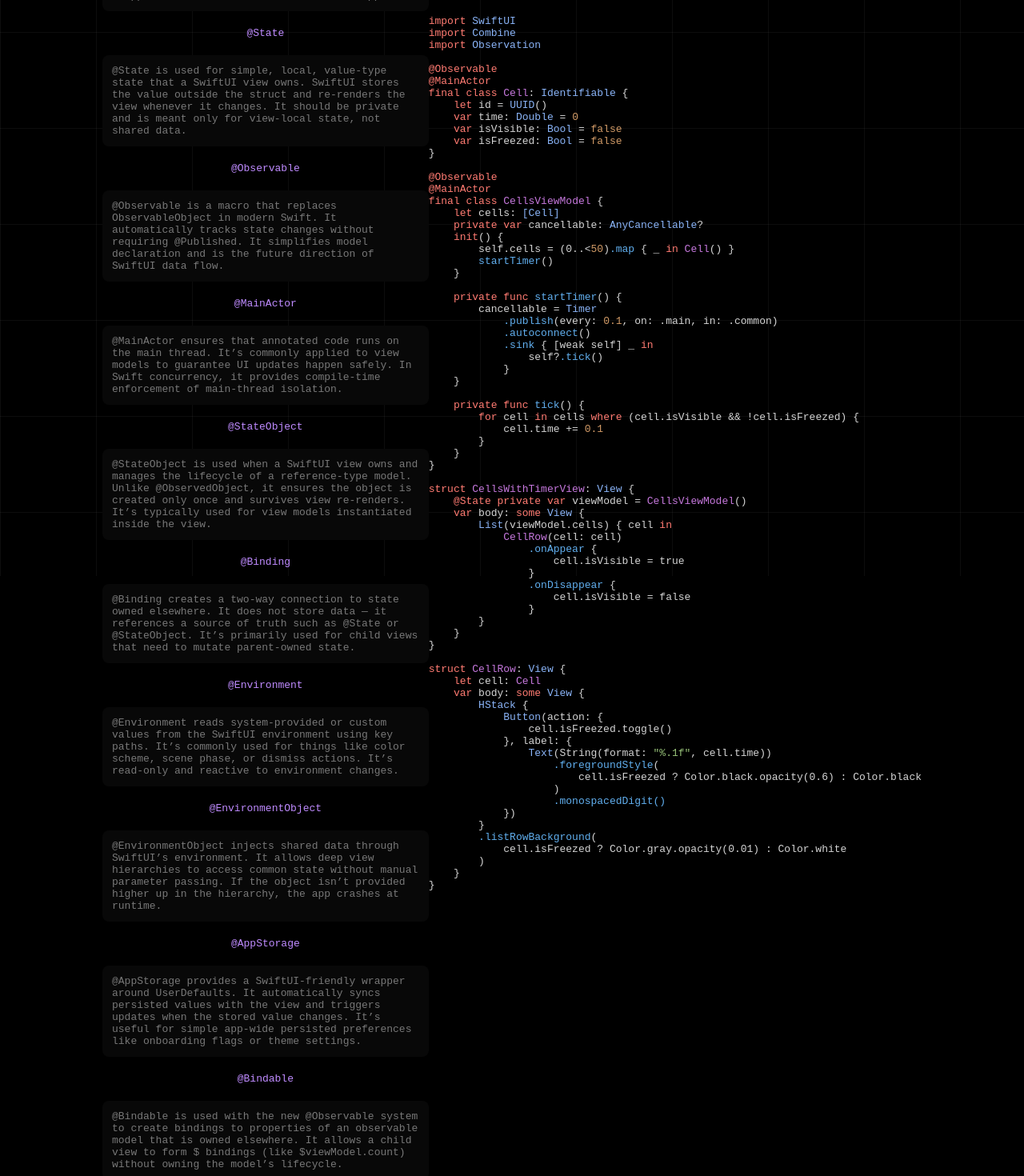
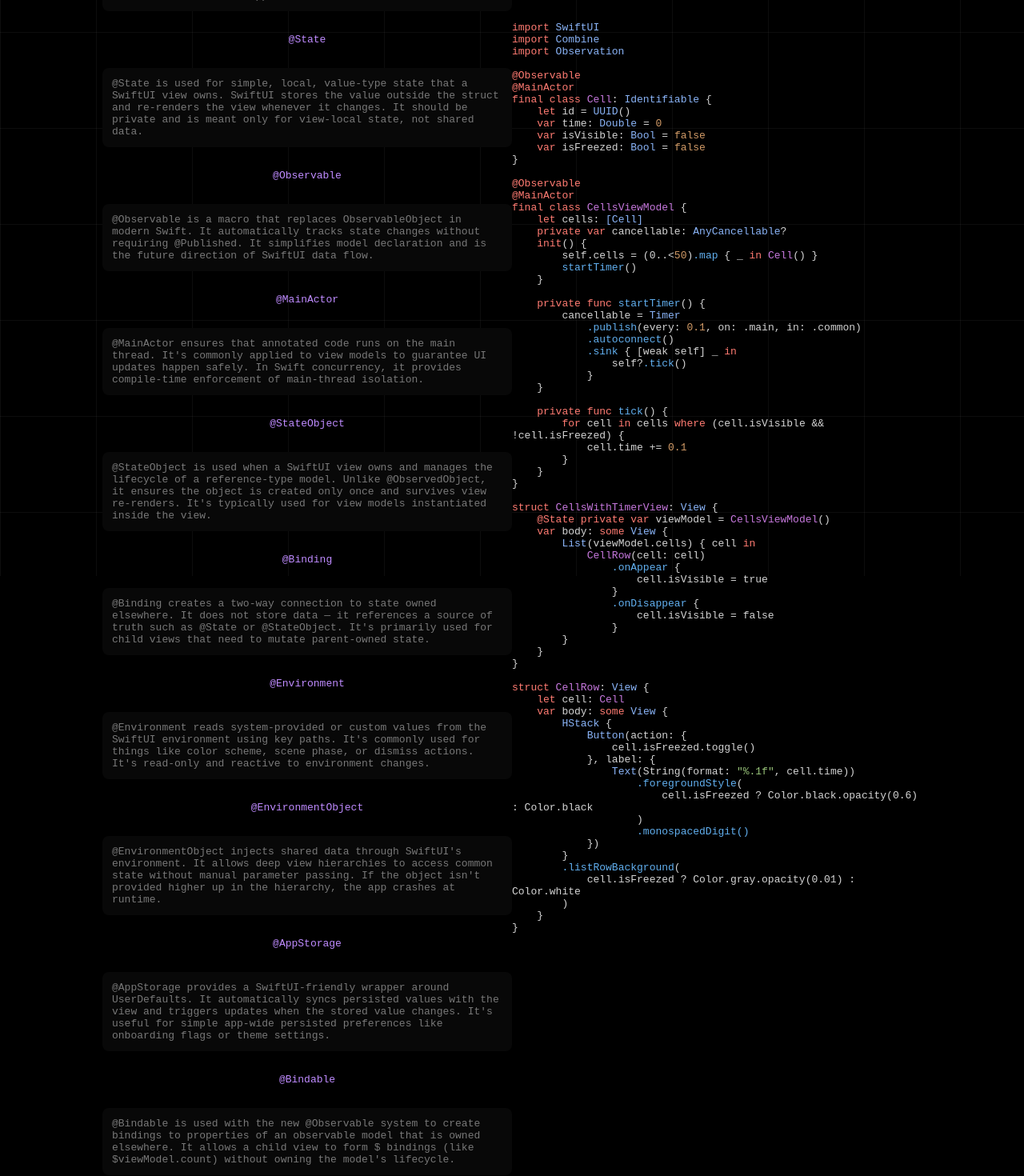
Before and after one commit to bmeikle56/premium-swift, a Next.js app: page /study/swiftui in a window 1280 px wide. Shown: the part 80-1550 px from the top of the page at 80% size. Built offline with nearby package versions, Linux system fonts and the light colour scheme.

Commit message:
pre-wrap code on mweb

```diff
--- a/app/study/swiftui/page.tsx
+++ b/app/study/swiftui/page.tsx
@@ -3,7 +3,7 @@ import { CSSProperties } from "react";
 import FadeInAnim from "@/cmp/anm/fadeinanim";
 import PSPre from "@/cmp/ui/pspre";
 import TwoColumn from "@/cmp/ui/twocolumn";
-import PSCode from "@/cmp/ui/pscodeblock";
+import PSCodeBlock from "@/cmp/ui/pscodeblock";
 import {
   mainActor,
   observable,
@@ -21,24 +21,24 @@ function Left() {
   return (
     <>
       <PSPre txt="Let's walk through critical SwiftUI property wrappers and then dive into some code snippets"/>
-      <PSCode lines={state}/>
+      <PSCodeBlock lines={state}/>
       <PSPre txt="@State is used for simple, local, value-type state that a SwiftUI view owns. SwiftUI stores the value outside the struct and re-renders the view whenever it changes. It should be private and is meant only for view-local state, not shared data."/>
-      <PSCode lines={observable}/>
+      <PSCodeBlock lines={observable}/>
       <PSPre txt="@Observable is a macro that replaces ObservableObject in modern Swift. It automatically tracks state changes without requiring @Published. It simplifies model declaration and is the future direction of SwiftUI data flow."/>
-      <PSCode lines={mainActor}/>
-      <PSPre txt="@MainActor ensures that annotated code runs on the main thread. It’s commonly applied to view models to guarantee UI updates happen safely. In Swift concurrency, it provides compile-time enforcement of main-thread isolation."/>
-      <PSCode lines={stateObject}/>
-      <PSPre txt="@StateObject is used when a SwiftUI view owns and manages the lifecycle of a reference-type model. Unlike @ObservedObject, it ensures the object is created only once and survives view re-renders. It’s typically used for view models instantiated inside the view."/>
-      <PSCode lines={binding}/>
-      <PSPre txt="@Binding creates a two-way connection to state owned elsewhere. It does not store data — it references a source of truth such as @State or @StateObject. It’s primarily used for child views that need to mutate parent-owned state."/>
-      <PSCode lines={environment}/>
-      <PSPre txt="@Environment reads system-provided or custom values from the SwiftUI environment using key paths. It’s commonly used for things like color scheme, scene phase, or dismiss actions. It’s read-only and reactive to environment changes."/>
-      <PSCode lines={environmentObject}/>
-      <PSPre txt="@EnvironmentObject injects shared data through SwiftUI’s environment. It allows deep view hierarchies to access common state without manual parameter passing. If the object isn’t provided higher up in the hierarchy, the app crashes at runtime."/>
-      <PSCode lines={appStorage}/>
-      <PSPre txt="@AppStorage provides a SwiftUI-friendly wrapper around UserDefaults. It automatically syncs persisted values with the view and triggers updates when the stored value changes. It’s useful for simple app-wide persisted preferences like onboarding flags or theme settings."/>
-      <PSCode lines={bindable}/>
-      <PSPre txt="@Bindable is used with the new @Observable system to create bindings to properties of an observable model that is owned elsewhere. It allows a child view to form $ bindings (like $viewModel.count) without owning the model’s lifecycle."/>
+      <PSCodeBlock lines={mainActor}/>
+      <PSPre txt="@MainActor ensures that annotated code runs on the main thread. It's commonly applied to view models to guarantee UI updates happen safely. In Swift concurrency, it provides compile-time enforcement of main-thread isolation."/>
+      <PSCodeBlock lines={stateObject}/>
+      <PSPre txt="@StateObject is used when a SwiftUI view owns and manages the lifecycle of a reference-type model. Unlike @ObservedObject, it ensures the object is created only once and survives view re-renders. It's typically used for view models instantiated inside the view."/>
+      <PSCodeBlock lines={binding}/>
+      <PSPre txt="@Binding creates a two-way connection to state owned elsewhere. It does not store data — it references a source of truth such as @State or @StateObject. It's primarily used for child views that need to mutate parent-owned state."/>
+      <PSCodeBlock lines={environment}/>
+      <PSPre txt="@Environment reads system-provided or custom values from the SwiftUI environment using key paths. It's commonly used for things like color scheme, scene phase, or dismiss actions. It's read-only and reactive to environment changes."/>
+      <PSCodeBlock lines={environmentObject}/>
+      <PSPre txt="@EnvironmentObject injects shared data through SwiftUI's environment. It allows deep view hierarchies to access common state without manual parameter passing. If the object isn't provided higher up in the hierarchy, the app crashes at runtime."/>
+      <PSCodeBlock lines={appStorage}/>
+      <PSPre txt="@AppStorage provides a SwiftUI-friendly wrapper around UserDefaults. It automatically syncs persisted values with the view and triggers updates when the stored value changes. It's useful for simple app-wide persisted preferences like onboarding flags or theme settings."/>
+      <PSCodeBlock lines={bindable}/>
+      <PSPre txt="@Bindable is used with the new @Observable system to create bindings to properties of an observable model that is owned elsewhere. It allows a child view to form $ bindings (like $viewModel.count) without owning the model's lifecycle."/>
     </>
   )
 }
@@ -47,7 +47,7 @@ function Right() {
   return (
     <>
       <PSPre txt="Let's walk through the following problem and a solution"/>
-      <PSCode lines={cellsCode}/>
+      <PSCodeBlock lines={cellsCode}/>
     </>
   )
 }
--- a/cmp/ui/pscodeblock.tsx
+++ b/cmp/ui/pscodeblock.tsx
@@ -9,22 +9,20 @@ export default function PSCodeBlock({ lines }: PSCodeBlockProps) {
     <div
       style={{
         fontFamily: "monospace",
-        whiteSpace: "pre",
+        whiteSpace: "pre-wrap", // preserves spaces and indentation
+        overflowX: "auto", // allow horizontal scroll on small screens
+        padding: "8px 0", // optional padding
       }}
     >
       {lines.map((line, lineIndex) => (
-        <div key={lineIndex} style={{ display: "block" }}>
+        <div key={lineIndex}>
           {line.map(([txt, color], tokenIndex) => (
-            <pre
+            <span
               key={tokenIndex}
-              style={{
-                display: "inline",
-                margin: 0,
-                color,
-              }}
+              style={{ color }}
             >
               {txt}
-            </pre>
+            </span>
           ))}
         </div>
       ))}
```
